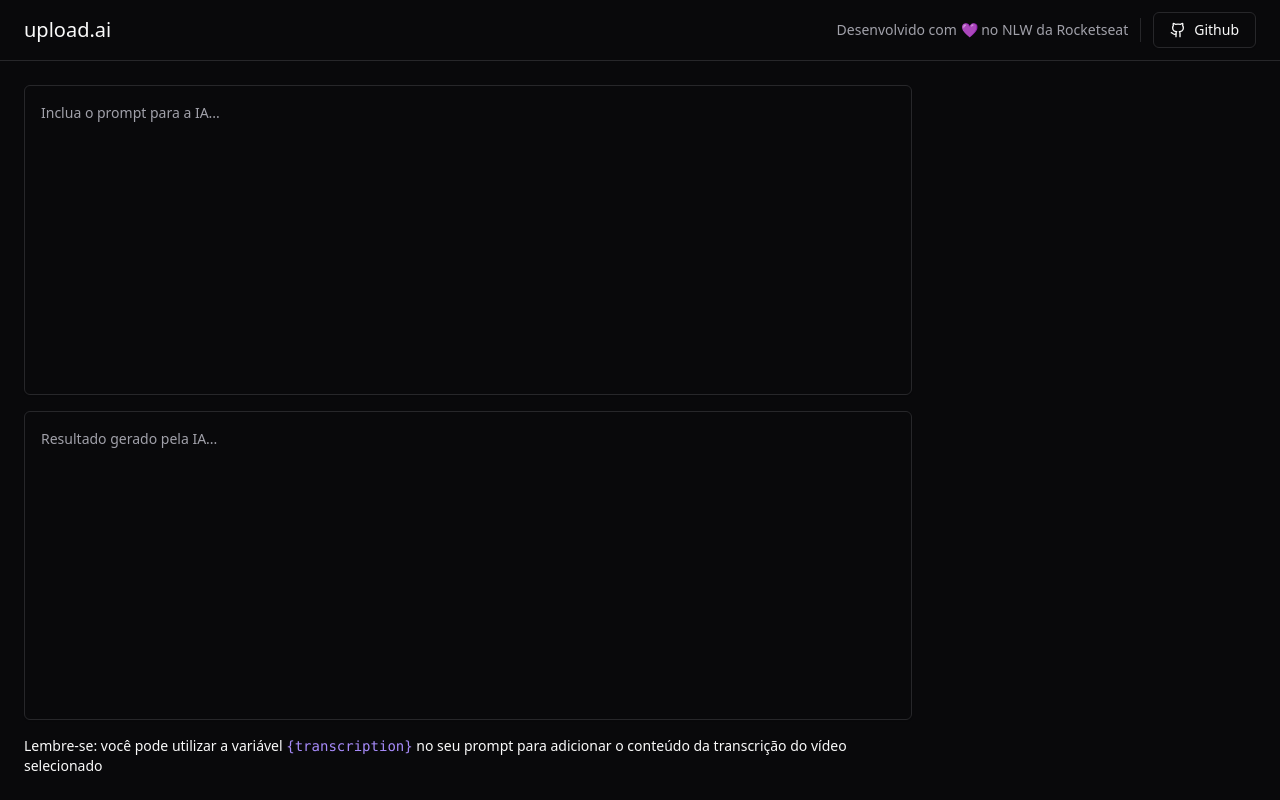
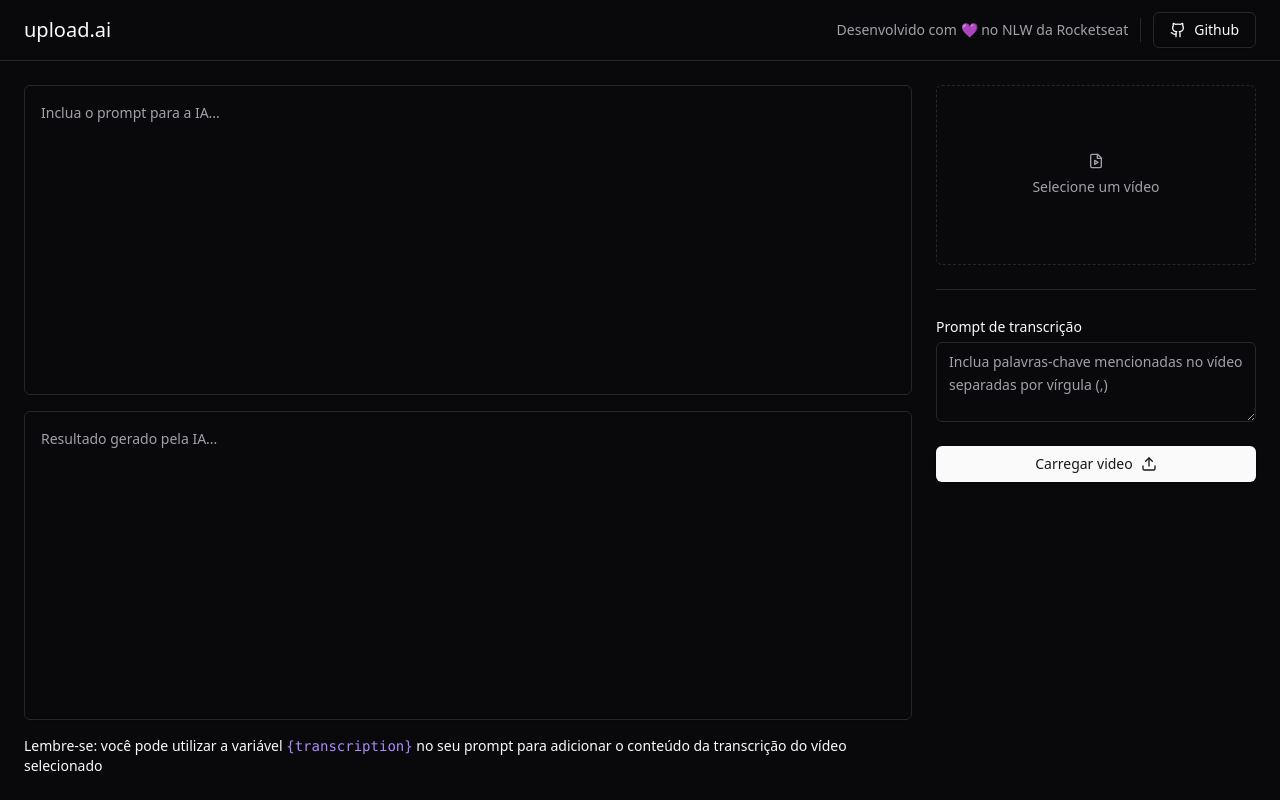
Before and after one commit to ArthurPMachado/Transcript-IA, a React (Vite) app: page / in a window 1280 px wide. Built offline with nearby package versions, Linux system fonts and the light colour scheme.

Commit message:
add label and finish upload video sidebar

```diff
--- a/package.json
+++ b/package.json
@@ -11,6 +11,7 @@
   },
   "dependencies": {
     "@radix-ui/react-icons": "^1.3.0",
+    "@radix-ui/react-label": "^2.0.2",
     "@radix-ui/react-separator": "^1.0.3",
     "@radix-ui/react-slot": "^1.0.2",
     "class-variance-authority": "^0.7.0",
--- a/src/App.tsx
+++ b/src/App.tsx
@@ -1,7 +1,8 @@
-import { Github } from 'lucide-react'
+import { FileVideo, Github, Upload } from 'lucide-react'
 import { Button } from "./components/ui/button";
 import { Separator } from './components/ui/separator';
 import { Textarea } from './components/ui/textarea';
+import { Label } from './components/ui/label';
 
 export function App() {
   return (
@@ -41,7 +42,36 @@
             Lembre-se: você pode utilizar a variável <code className='text-violet-400'>{'{transcription}'}</code> no seu prompt para adicionar o conteúdo da transcrição do vídeo selecionado
           </p>
         </div>
-        <aside className='w-80'></aside>
+
+        <aside className='w-80 space-y-6'>
+          <form className='space-y-6'>
+            <label
+              htmlFor="video"
+              className='border flex rounded-md aspect-video cursor-pointer border-dashed text-sm flex-col gap-2 items-center justify-center text-muted-foreground hover:bg-primary/5'
+            >
+              <FileVideo className='w-4 h-4' />
+              Selecione um vídeo
+            </label>
+
+            <input type='file' id='video' accept='video/mp4' className='sr-only'/>
+
+            <Separator />
+
+            <div className='space-y-1'>
+              <Label htmlFor="transcription_prompt">Prompt de transcrição</Label>
+              <Textarea
+                id="transcription_prompt"
+                className='min-h-20 leading-relaxed'
+                placeholder='Inclua palavras-chave mencionadas no vídeo separadas por vírgula (,)'
+              />
+            </div>
+
+            <Button type='submit' className='w-full'>
+              Carregar video
+              <Upload className='w-4 h-4 ml-2'/>
+            </Button>
+          </form>
+        </aside>
       </main>
     </div>
   )
--- /dev/null
+++ b/src/components/ui/label.tsx
@@ -0,0 +1,24 @@
+import * as React from "react"
+import * as LabelPrimitive from "@radix-ui/react-label"
+import { cva, type VariantProps } from "class-variance-authority"
+
+import { cn } from "@/lib/utils"
+
+const labelVariants = cva(
+  "text-sm font-medium leading-none peer-disabled:cursor-not-allowed peer-disabled:opacity-70"
+)
+
+const Label = React.forwardRef<
+  React.ElementRef<typeof LabelPrimitive.Root>,
+  React.ComponentPropsWithoutRef<typeof LabelPrimitive.Root> &
+    VariantProps<typeof labelVariants>
+>(({ className, ...props }, ref) => (
+  <LabelPrimitive.Root
+    ref={ref}
+    className={cn(labelVariants(), className)}
+    {...props}
+  />
+))
+Label.displayName = LabelPrimitive.Root.displayName
+
+export { Label }
```
Also changed, not shown: 1 other file (tests, documents, lock files or other folders).
